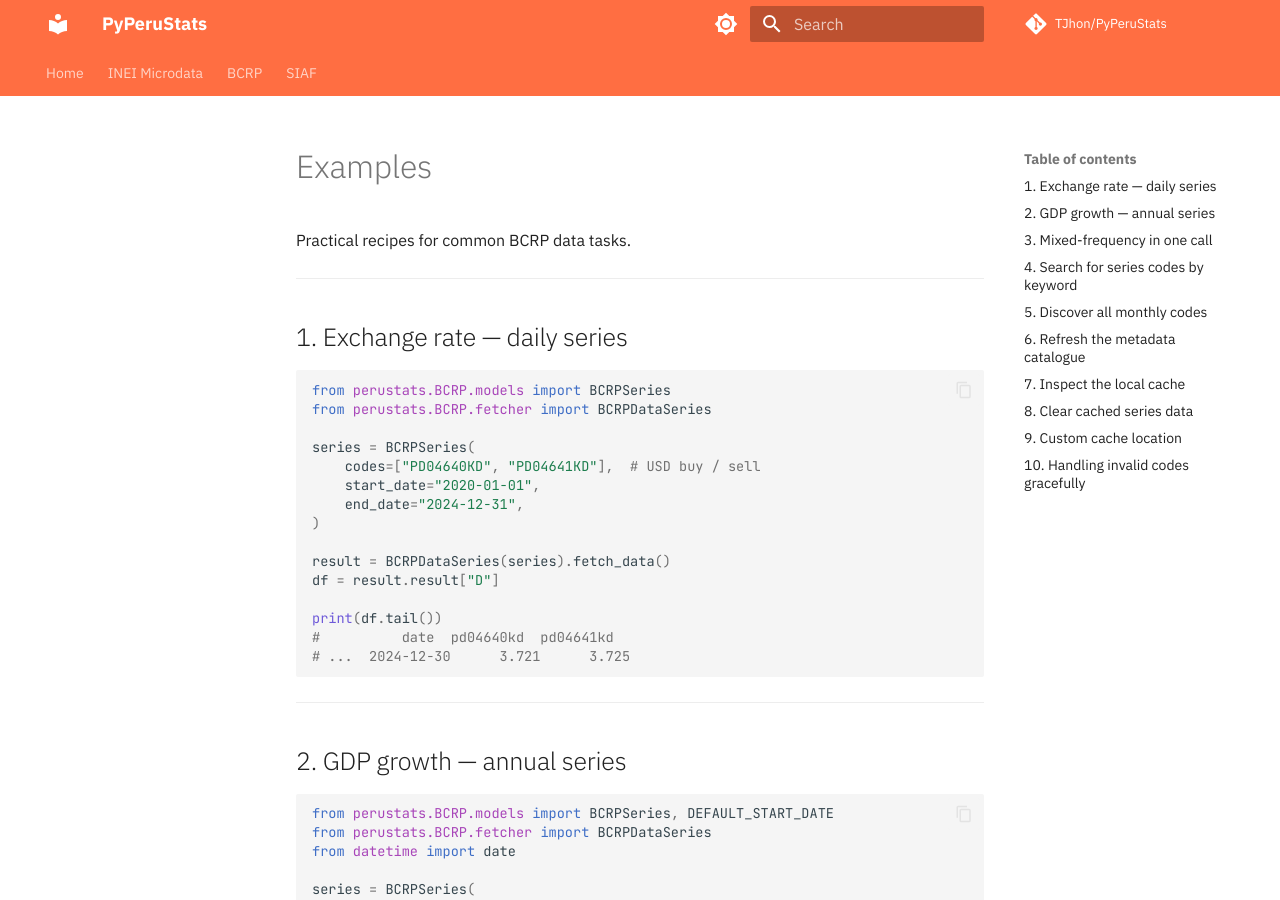
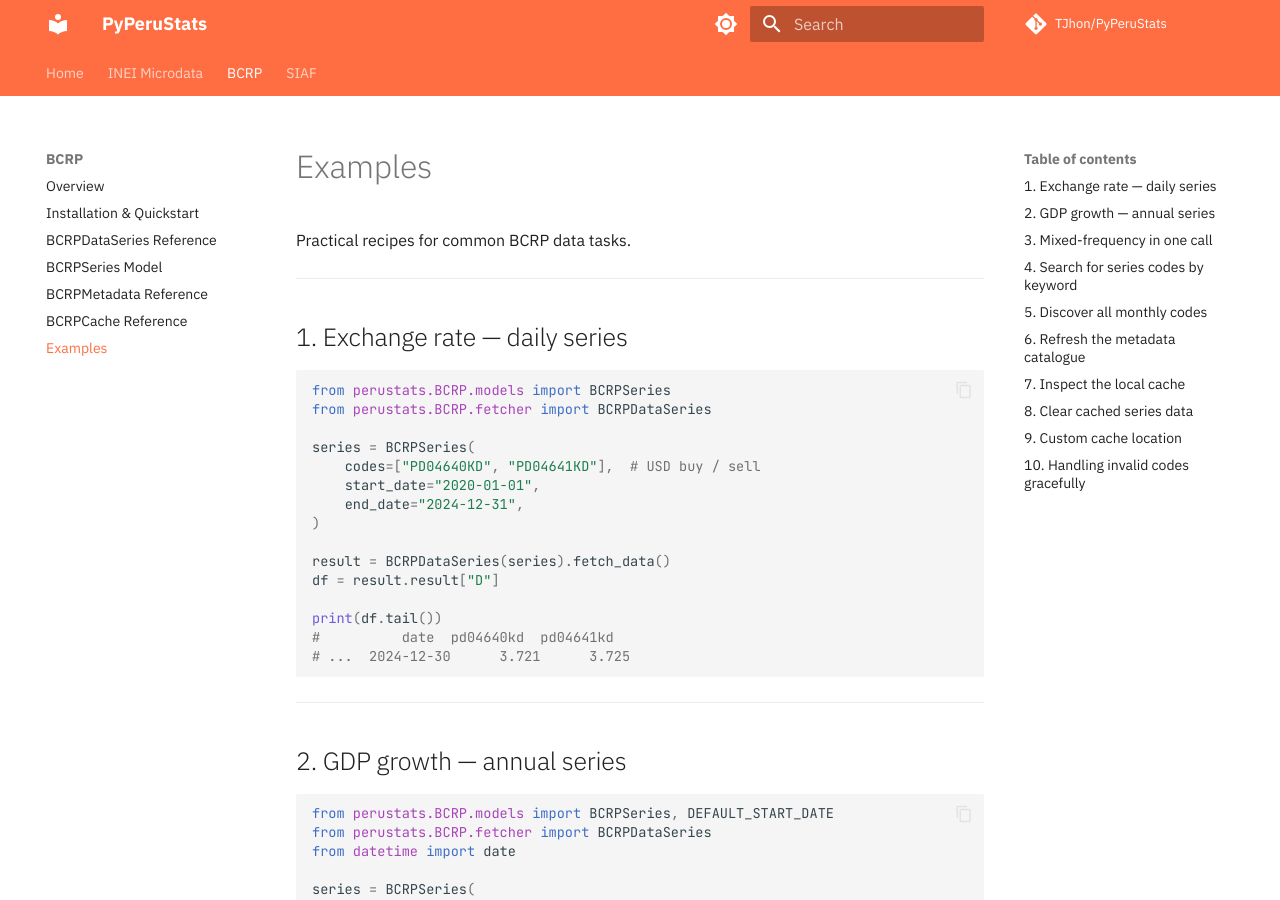
Before and after one commit to TJhon/PyPeruStats, an MkDocs documentation site: the page built from docs/bcrp/examples.md, in a window 1280 px wide and 900 px high. Built offline with MkDocs 1.6.1 and Material for MkDocs 9.7.7, drawn with Linux system fonts in a browser that asks for light colours; comment, search, counter and statistics services are not loaded.

Commit message:
ref docs

```diff
--- a/mkdocs.yml
+++ b/mkdocs.yml
@@ -78,6 +78,12 @@ nav:
       - Examples: inei/examples.md
   - BCRP:
       - Overview: bcrp/index.md
+      - Installation & Quickstart: bcrp/quickstart.md
+      - BCRPDataSeries Reference: bcrp/fetcher.md
+      - BCRPSeries Model: bcrp/series.md
+      - BCRPMetadata Reference: bcrp/metadata.md
+      - BCRPCache Reference: bcrp/cache.md
+      - Examples: bcrp/examples.md
   - SIAF:
       - Overview: siaf/index.md
 
--- a/perustats/version.py
+++ b/perustats/version.py
@@ -1 +1 @@
-version = "0.1.8"
+version = "0.1.9"
```
Also changed, not shown: 1 other file.
